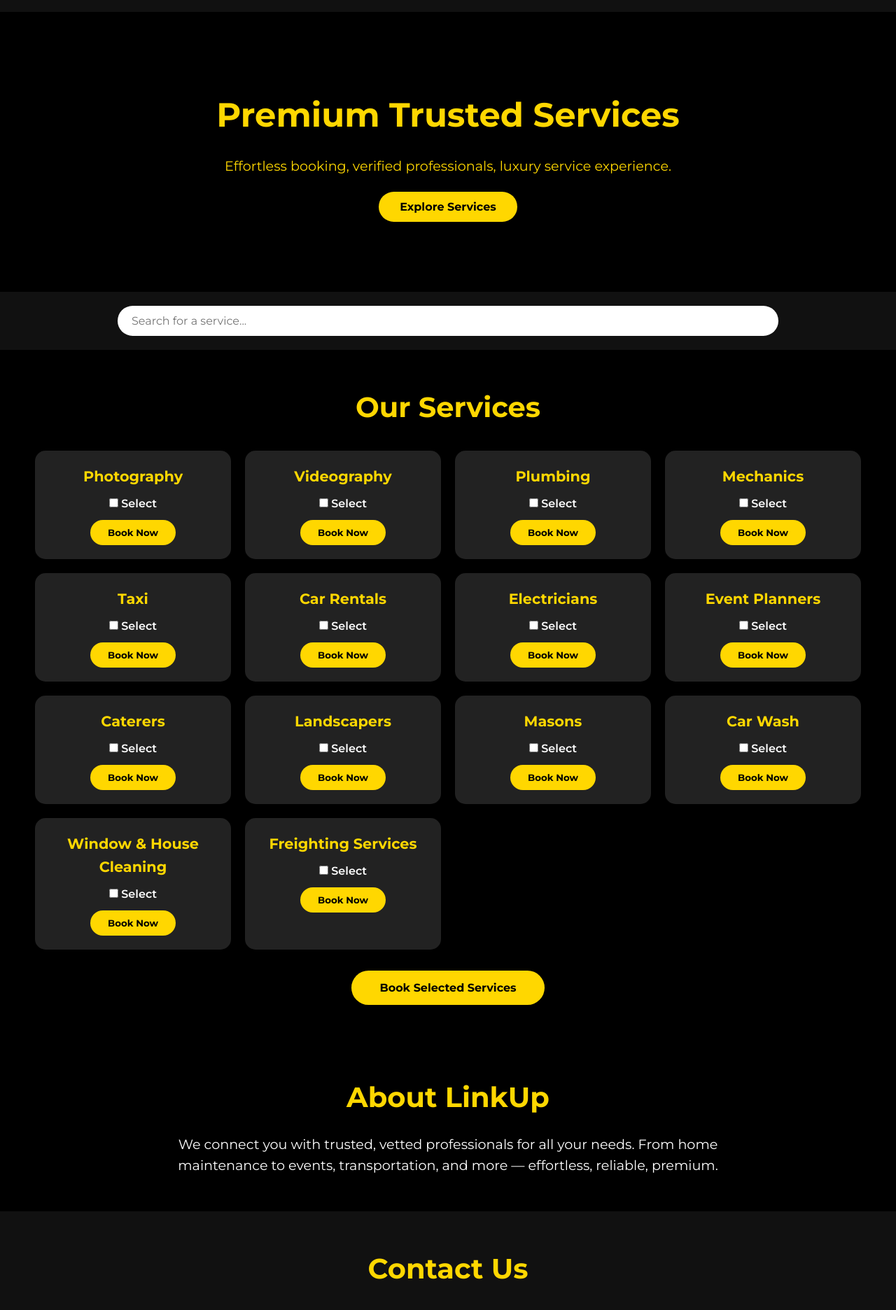
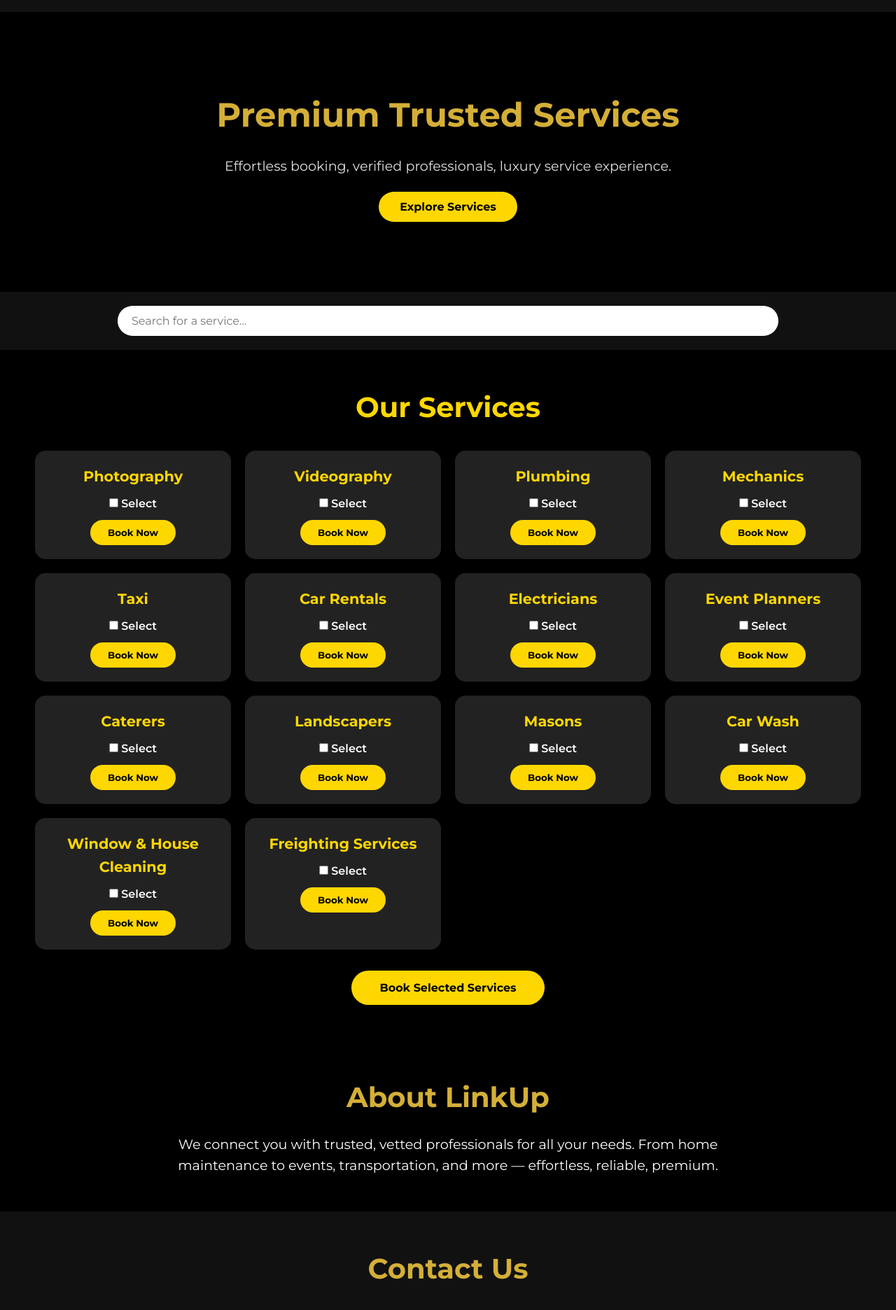
Before and after one commit to linkupbbd/LinkUpWebsite, a plain HTML site: page Index.html in a window 1280 px wide. Shown: the part 69-1941 px from the top of the page at 70% size. Drawn offline with Linux system fonts and the light colour scheme.

Commit message:
Update Index.html

```diff
--- a/Index.html
+++ b/Index.html
@@ -24,8 +24,8 @@
   <!-- HERO -->
   <section class="hero">
     <div class="hero-text">
-      <h1>Premium Trusted Services</h1>
-      <p>Effortless booking, verified professionals, luxury service experience.</p>
+      <h1 style="color:#D4AF37;">Premium Trusted Services</h1>
+      <p style="color:#E0E0E0;">Effortless booking, verified professionals, luxury service experience.</p>
       <a href="#services" class="btn">Explore Services</a>
     </div>
   </section>
@@ -134,13 +134,13 @@
 
   <!-- ABOUT -->
   <section id="about">
-    <h2>About LinkUp</h2>
+    <h2 style="color:#D4AF37;">About LinkUp</h2>
     <p>We connect you with trusted, vetted professionals for all your needs. From home maintenance to events, transportation, and more — effortless, reliable, premium.</p>
   </section>
 
   <!-- CONTACT -->
   <section id="contact">
-    <h2>Contact Us</h2>
+    <h2 style="color:#D4AF37;">Contact Us</h2>
     <form id="contactForm">
       <input type="text" name="name" placeholder="Your Name" required>
       <input type="email" name="email" placeholder="Your Email" required>
```
